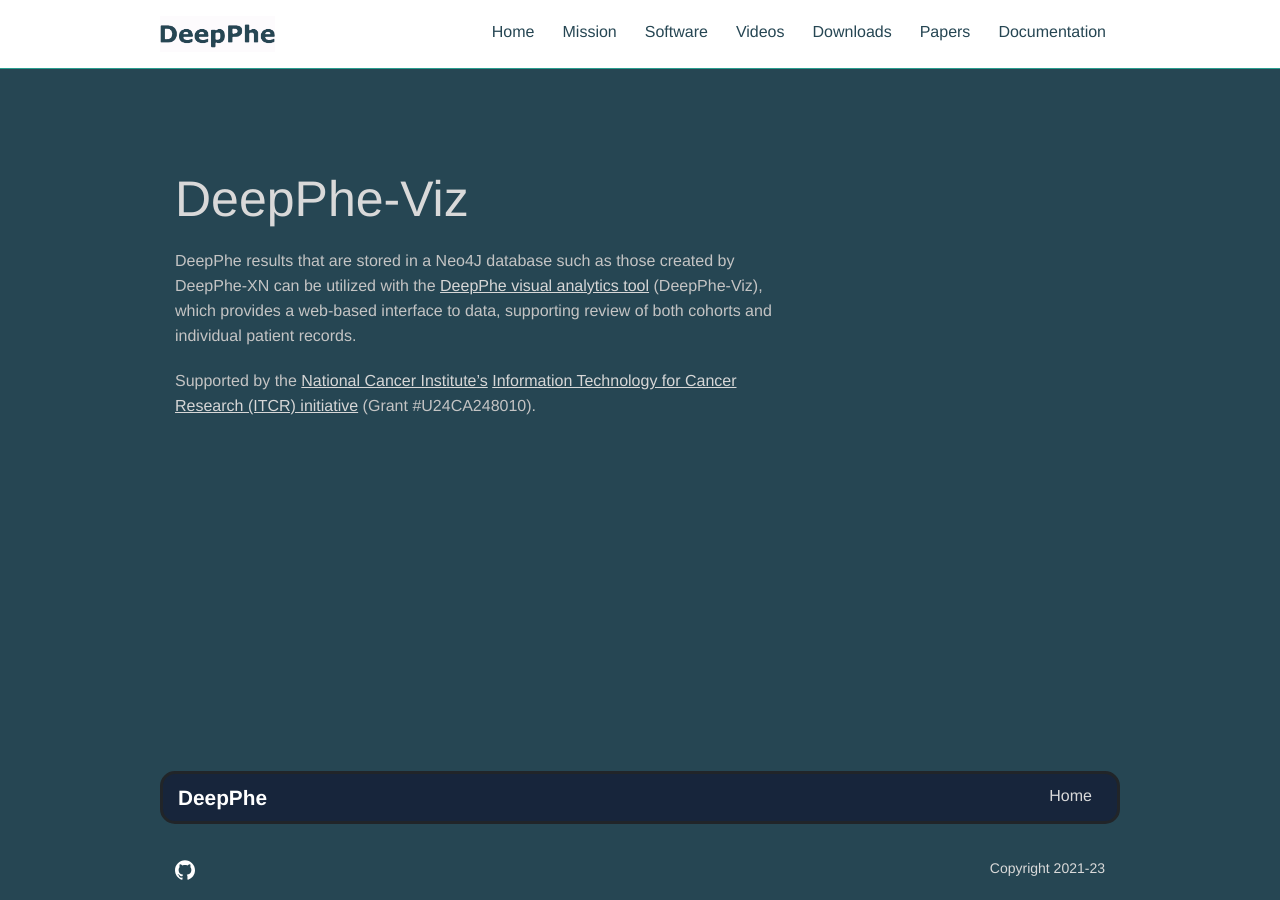
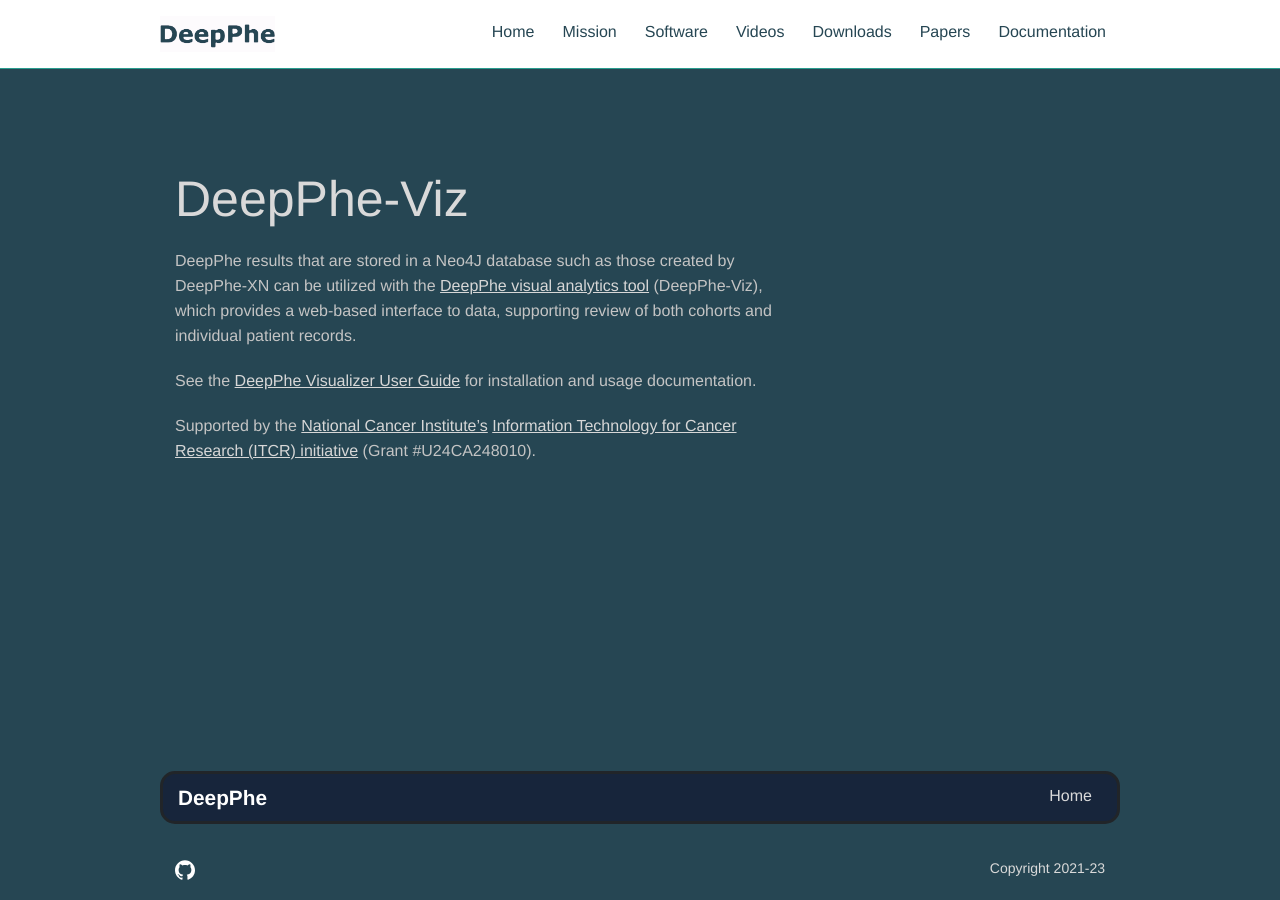
Before and after one commit to DeepPhe/beta-github-io-site, a Jekyll site: the page built from _services/deepphe-viz.md, in a window 1280 px wide. Built offline with Jekyll 4.4.1, drawn with Linux system fonts in a browser that asks for light colours; nearby versions of some CDN libraries.

Commit message:
site: add Visualizer guide link to Viz service

```diff
--- a/_services/deepphe-viz.md
+++ b/_services/deepphe-viz.md
@@ -12,6 +12,9 @@
 which provides a web-based interface to data, supporting
 review of both cohorts and individual patient records.
 
+See the [DeepPhe Visualizer User Guide](https://deepphe.github.io/DeepPhe-Visualizer-v2/)
+for installation and usage documentation.
+
 Supported by the [National Cancer Institute's](https://www.cancer.gov)
 [Information Technology for Cancer Research (ITCR) initiative](https://itcr.cancer.gov)
 (Grant #U24CA248010).
```
Also changed, not shown: 2 other files.
